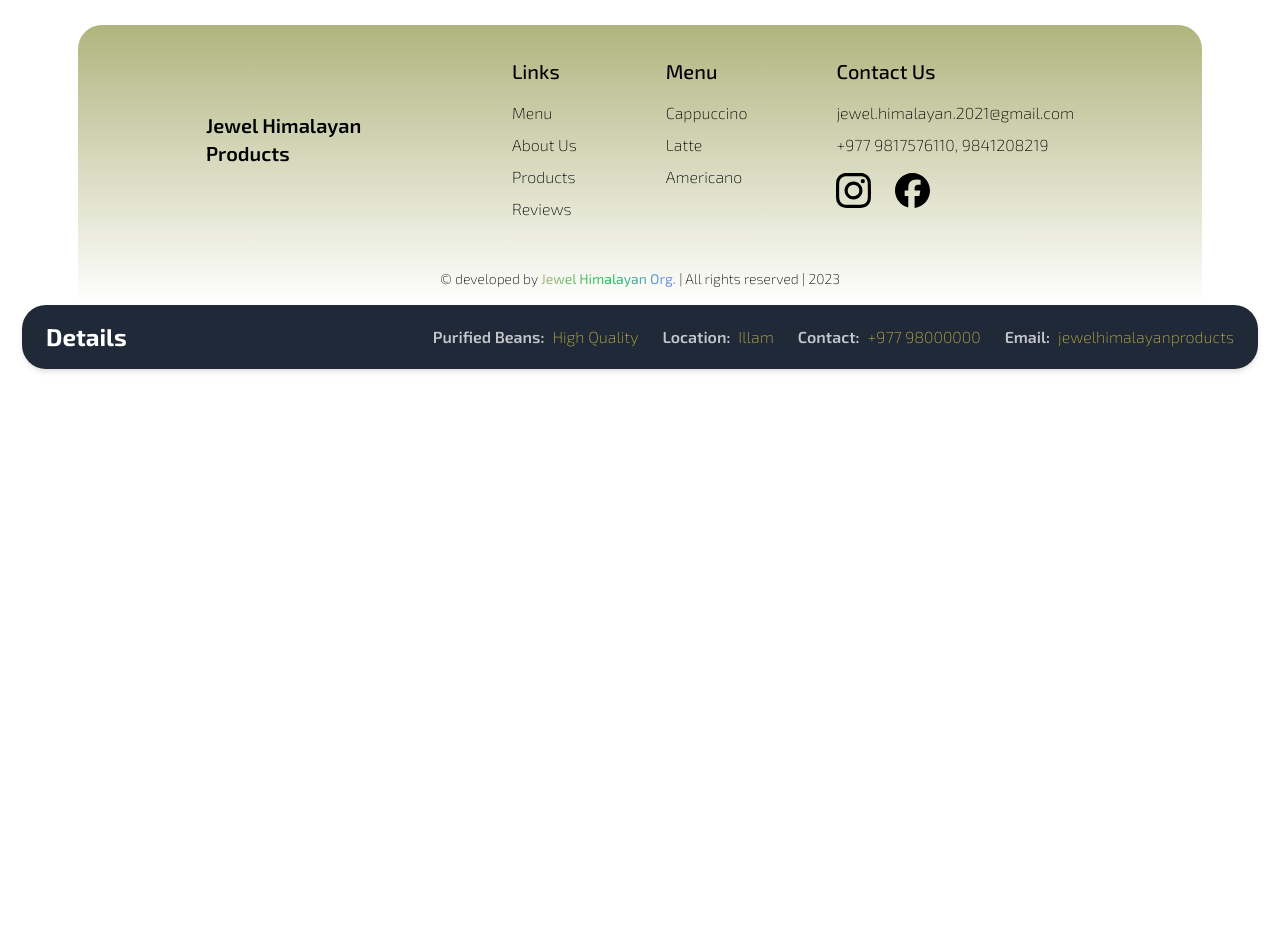
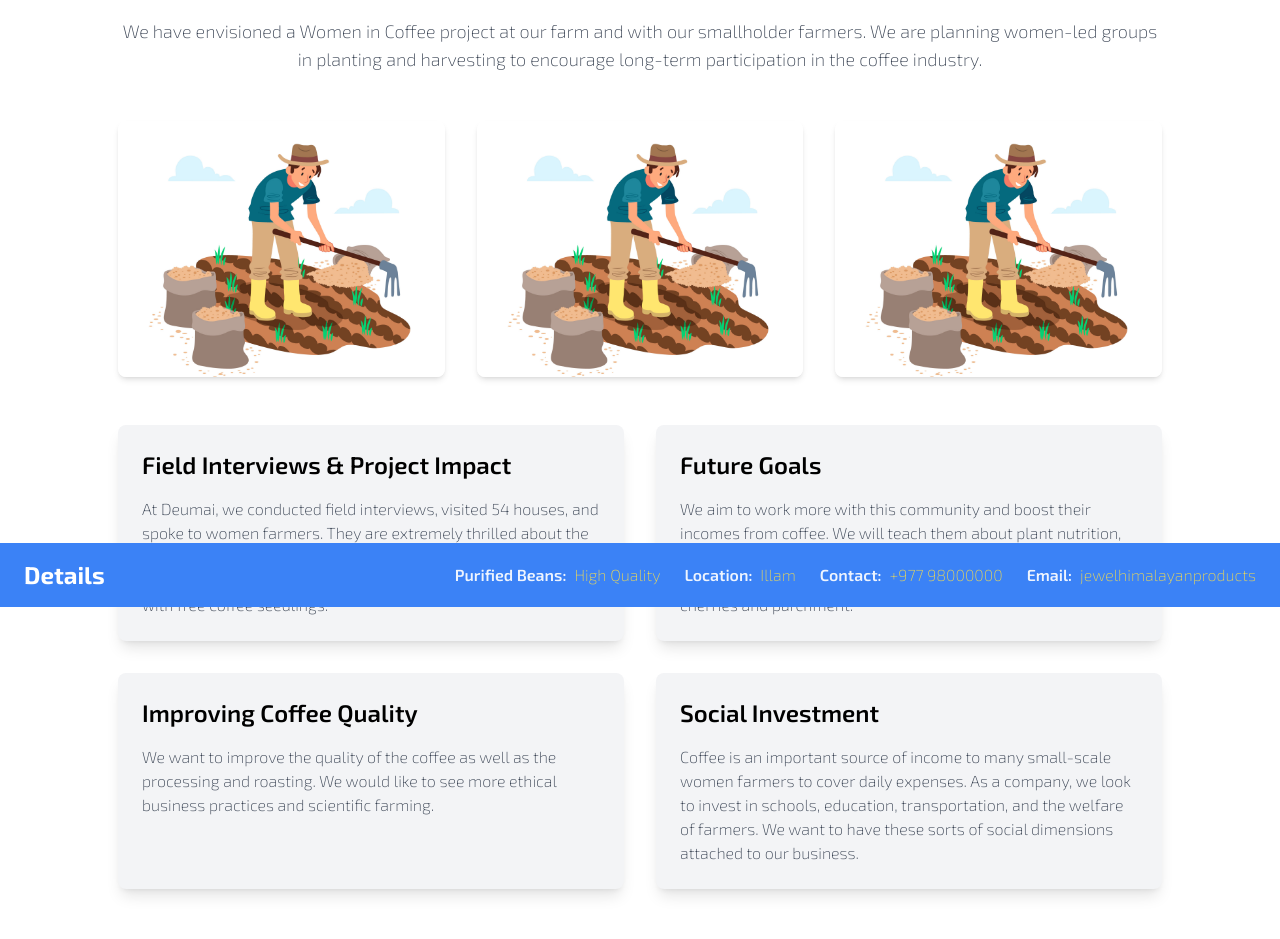
Before and after one commit to suyan-python/jewel_server, a React (Vite) app in the folder client/: page /sustainability in a window 1280 px wide. Shown: the part 193-1132 px from the top of the page. Before the commit the page ends 890 px from the top, so only its background shows below. Built offline with nearby package versions, Linux system fonts and the light colour scheme.

Commit message:
home pages modifications with footer responsiveness

```diff
--- a/client/src/App.jsx
+++ b/client/src/App.jsx
@@ -21,27 +21,31 @@
 import "./App.css";
 import Home2 from "./components/Home2";
 import FooterBT from "./components/FooterBt";
+import SusLanding from "./components/sustainability/SusLanding";
 
 const App = () => {
   return (
-    <div>
+    <div className="min-h-screen flex flex-col">
       {/* <Preloader /> */}
       <Router>
         <NavBar />
+        <main className="flex-grow">
           <Routes>
             <Route exact path="/" element={<Landing />} />
             <Route exact path="/inaya" element={<Home />} />
             <Route exact path="/menu" element={<Menu />} />
             <Route exact path="/about" element={<About />} />
             <Route exact path="/product" element={<Products />} />
+            <Route exact path="/sustainability" element={<SusLanding />} />
+            <Route exact path="/contact" element={<Contact />} />
             <Route exact path="/review" element={<Review />} />
             <Route exact path="/login" element={<Login />} />
             <Route exact path="/farming" element={<LandingFarm />} />
-          <Route exact path="/contact" element={<Contact />} />
             <Route exact path="/source" element={<SourceHero />} />
             <Route exact path="/process" element={<LandingProcess />} />
             <Route exact path="/order" element={<AddCart />} />
           </Routes>
+        </main>
         <Footer />
         <FooterBT />
       </Router>
--- a/client/src/components/FooterBt.jsx
+++ b/client/src/components/FooterBt.jsx
@@ -8,9 +8,11 @@
   const getNavbarBackgroundColor = () => {
     switch (location.pathname) {
       case "/process":
-        return "bg-black"; // Change this to your desired color for the Process section
+        return "bg-black"; // Color for Process section
       case "/farming":
-        return "bg-prim"; // Change this to your desired color for the Farming section
+        return "bg-prim"; // Color for Farming section
+      case "/sustainability":
+        return "bg-bluee"; // Color for Sustainability section
       default:
         return "bg-gray-800"; // Default color
     }
@@ -18,9 +20,9 @@
 
   return (
     <footer
-      className={`${getNavbarBackgroundColor()} text-white py-4 px-6 shadow-md rounded-3xl`}
+      className={`${getNavbarBackgroundColor()} text-white py-4 w-full fixed bottom-0 left-0`}
     >
-      <div className="container mx-auto flex flex-col md:flex-row items-center justify-between">
+      <div className="container mx-auto flex flex-col md:flex-row items-center justify-between px-6">
         <Link
           to="/"
           className="text-2xl font-bold hover:text-yellow-400 transition duration-300 mb-4 md:mb-0"
--- a/client/src/components/Hero2.jsx
+++ b/client/src/components/Hero2.jsx
@@ -6,12 +6,18 @@
 
 function Hero2() {
   return (
-    <div className="sub flex flex-col md:flex-row justify-around h-full py-5 my-7 gap-3">
+    <>
+      <div className="mt-32 text-center font-medium text-4xl">
+        Our Businesses
+      </div>
+      <div className="sub flex flex-col md:flex-row justify-around h-full py-2 my-7 gap-3">
         {/* Farming Section */}
         <div className="bg-farm bg-cover w-full md:w-2/5 rounded-2xl shadow-md">
           <div className="two backdrop-blur-sm rounded-2xl p-3 h-96 flex flex-col text-center justify-center gap-8 transition text-white">
             <div className="title flex justify-center">
-            <div className="text font-medium text-3xl md:text-4xl">Farming</div>
+              <div className="text font-medium text-3xl md:text-4xl">
+                Farming
+              </div>
             </div>
             <div className="images flex justify-center text-base md:text-lg">
               Visit our Farm
@@ -21,7 +27,6 @@
             </Link>
           </div>
         </div>
-
         {/* Coffee Trading Section */}
         <div className="two rounded-2xl p-3 w-full md:w-2/5 h-96 flex flex-col text-center justify-center gap-6">
           <div className="title flex justify-center">
@@ -34,7 +39,6 @@
           </div>
           <Button title="Learn More ⤴" />
         </div>
-
         {/* Food Coffee Conversation Section */}
         <div className="bg-cafe w-full md:w-2/5 rounded-2xl shadow-md bg-cover">
           <div className="three rounded-2xl p-3 h-96 flex flex-col text-center justify-center gap-8 backdrop-blur-sm">
@@ -52,6 +56,7 @@
           </div>
         </div>
       </div>
+    </>
   );
 }
 
--- a/client/src/components/NavBar.jsx
+++ b/client/src/components/NavBar.jsx
@@ -56,6 +56,15 @@
             onClick={closeMenu}
           >
             Process
+          </NavLink>
+
+          <NavLink
+            to="/sustainability"
+            className="nav-link"
+            activeClassName="active"
+            onClick={closeMenu}
+          >
+            Sustainability
           </NavLink>
           <NavLink
             to="/contact"
--- a/client/src/components/farming/FarmingHero.jsx
+++ b/client/src/components/farming/FarmingHero.jsx
@@ -10,7 +10,9 @@
         {/* Text Area */}
         <div className="text-area flex flex-col w-full lg:w-3/4 text-center lg:text-left justify-center items-center lg:items-start text-white px-5 lg:px-10 ">
           <div className="slog rounded-full flex w-3/4 lg:w-2/5 justify-center lg:justify-start  py-2 gap-3 mb-4">
-            <Title />
+            <h1 className="text-3xl font-medium">
+              Jewel Himalayan Coffee Beans
+            </h1>
           </div>
           <div className="title text-3xl lg:text-5xl py-3 font-medium w-full lg:w-3/4">
             Premium Arabica coffee from the Himalaya
--- a/client/src/components/farming/FarmingHero5.jsx
+++ b/client/src/components/farming/FarmingHero5.jsx
@@ -39,7 +39,7 @@
             </p>
           </div>
           {/* Sub-point: Collaboration */}
-          <div className="p-6 bg-gradient-to-r from-purple-200 to-purple-500 rounded-lg  hover:shadow-xl transition duration-300 ease-in-out">
+          <div className="p-6  rounded-lg  hover:shadow-xl transition duration-300 ease-in-out">
             <h3 className="text-xl font-semibold  mb-3 text-green-600">
               Collaboration
             </h3>
--- /dev/null
+++ b/client/src/components/sustainability/SusLanding.jsx
@@ -0,0 +1,100 @@
+import React from "react";
+
+// You can replace these with the actual image paths
+import ProjectImage1 from "../../assets/pictures/person/farmer.jpg";
+import ProjectImage2 from "../../assets/pictures/person/farmer.jpg";
+import ProjectImage3 from "../../assets/pictures/person/farmer.jpg";
+const Sustainability = () => {
+  return (
+    <section className="bg-white py-12 px-6 md:px-12 lg:px-24">
+      <div className="container mx-auto">
+        {/* Title */}
+        <h2 className="text-3xl md:text-5xl font-bold text-center text-gray-800 mb-6">
+          Women in Coffee Project
+        </h2>
+
+        {/* Description */}
+        <p className="text-lg text-gray-700 text-center mb-12">
+          We have envisioned a Women in Coffee project at our farm and with our
+          smallholder farmers. We are planning women-led groups in planting and
+          harvesting to encourage long-term participation in the coffee
+          industry.
+        </p>
+
+        {/* Photo Section */}
+        <div className="grid grid-cols-1 md:grid-cols-3 gap-8 mb-12">
+          <img
+            src={ProjectImage1}
+            alt="Women Farmers 1"
+            className="w-full h-64 object-cover rounded-lg shadow-md"
+          />
+          <img
+            src={ProjectImage2}
+            alt="Women Farmers 2"
+            className="w-full h-64 object-cover rounded-lg shadow-md"
+          />
+          <img
+            src={ProjectImage3}
+            alt="Women Farmers 3"
+            className="w-full h-64 object-cover rounded-lg shadow-md"
+          />
+        </div>
+
+        {/* Details in Divs */}
+        <div className="grid grid-cols-1 md:grid-cols-2 gap-8">
+          {/* First Div */}
+          <div className="bg-gray-100 p-6 rounded-lg shadow-lg">
+            <h3 className="text-2xl font-semibold mb-4">
+              Field Interviews & Project Impact
+            </h3>
+            <p className="text-gray-700">
+              At Deumai, we conducted field interviews, visited 54 houses, and
+              spoke to women farmers. They are extremely thrilled about the
+              project and keen to join. We have already started this sustainable
+              project. In 2021, JHP farm helped 50 women farmers with free
+              coffee seedlings.
+            </p>
+          </div>
+
+          {/* Second Div */}
+          <div className="bg-gray-100 p-6 rounded-lg shadow-lg">
+            <h3 className="text-2xl font-semibold mb-4">Future Goals</h3>
+            <p className="text-gray-700">
+              We aim to work more with this community and boost their incomes
+              from coffee. We will teach them about plant nutrition, water
+              resources, pest and disease management, and GAP. After 3-4 years,
+              we will offer a buyback guarantee for their coffee cherries and
+              parchment.
+            </p>
+          </div>
+
+          {/* Third Div */}
+          <div className="bg-gray-100 p-6 rounded-lg shadow-lg">
+            <h3 className="text-2xl font-semibold mb-4">
+              Improving Coffee Quality
+            </h3>
+            <p className="text-gray-700">
+              We want to improve the quality of the coffee as well as the
+              processing and roasting. We would like to see more ethical
+              business practices and scientific farming.
+            </p>
+          </div>
+
+          {/* Fourth Div */}
+          <div className="bg-gray-100 p-6 rounded-lg shadow-lg">
+            <h3 className="text-2xl font-semibold mb-4">Social Investment</h3>
+            <p className="text-gray-700">
+              Coffee is an important source of income to many small-scale women
+              farmers to cover daily expenses. As a company, we look to invest
+              in schools, education, transportation, and the welfare of farmers.
+              We want to have these sorts of social dimensions attached to our
+              business.
+            </p>
+          </div>
+        </div>
+      </div>
+    </section>
+  );
+};
+
+export default Sustainability;
--- a/client/tailwind.config.js
+++ b/client/tailwind.config.js
@@ -8,8 +8,8 @@
         backgroundColor: "#FDE9CC",
         seed: "#B0B57E",
         prim: "#0f5f53",
-        blue: "#3b82f6",
-        purple: "#8e44ad",
+        bluee: "#3b82f6",
+        purplee: "#8e44ad",
       },
       transitionProperty: {
         "max-height": "max-height",
```
Also changed, not shown: client/src/components/Hero.jsx (+23 -16 lines), client/src/components/Home.jsx (+19 -15 lines), client/src/components/Home2.jsx (+14 -4 lines). Lines whose indentation alone changed are shown as unchanged.
